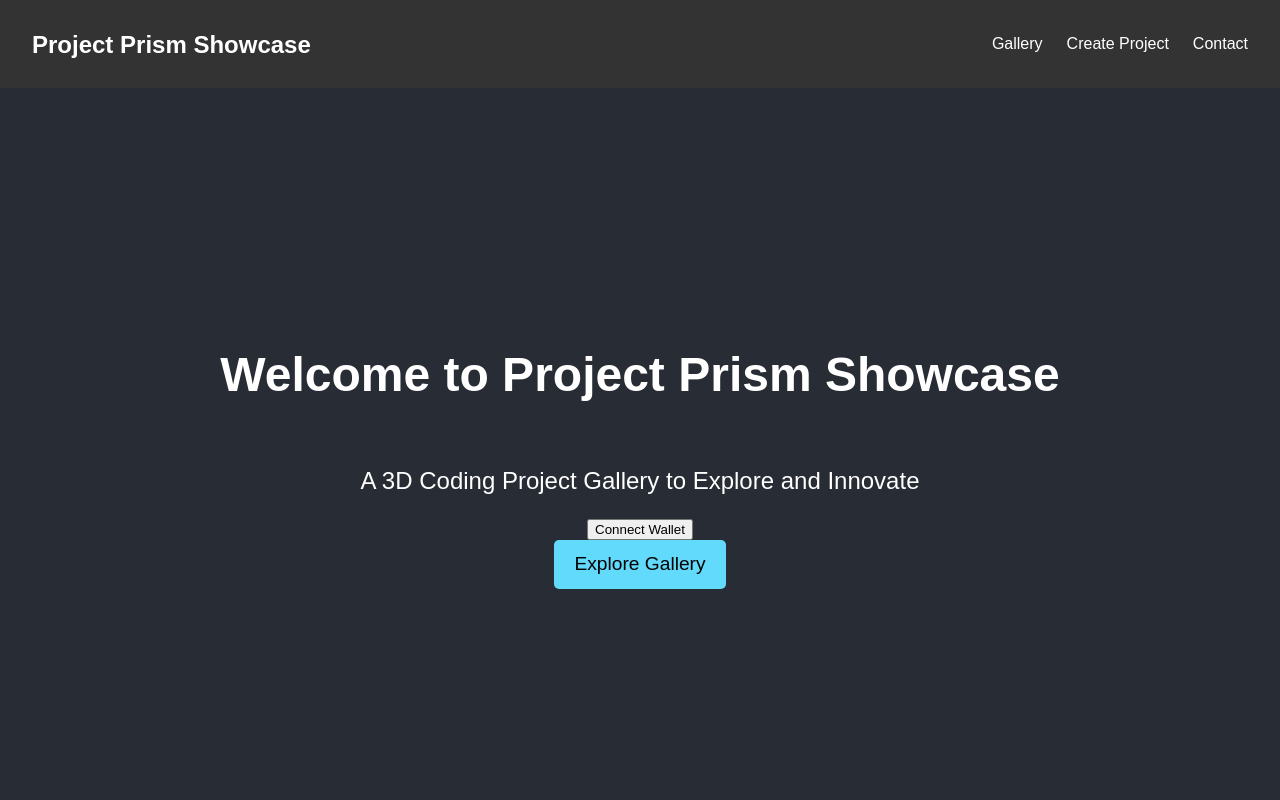
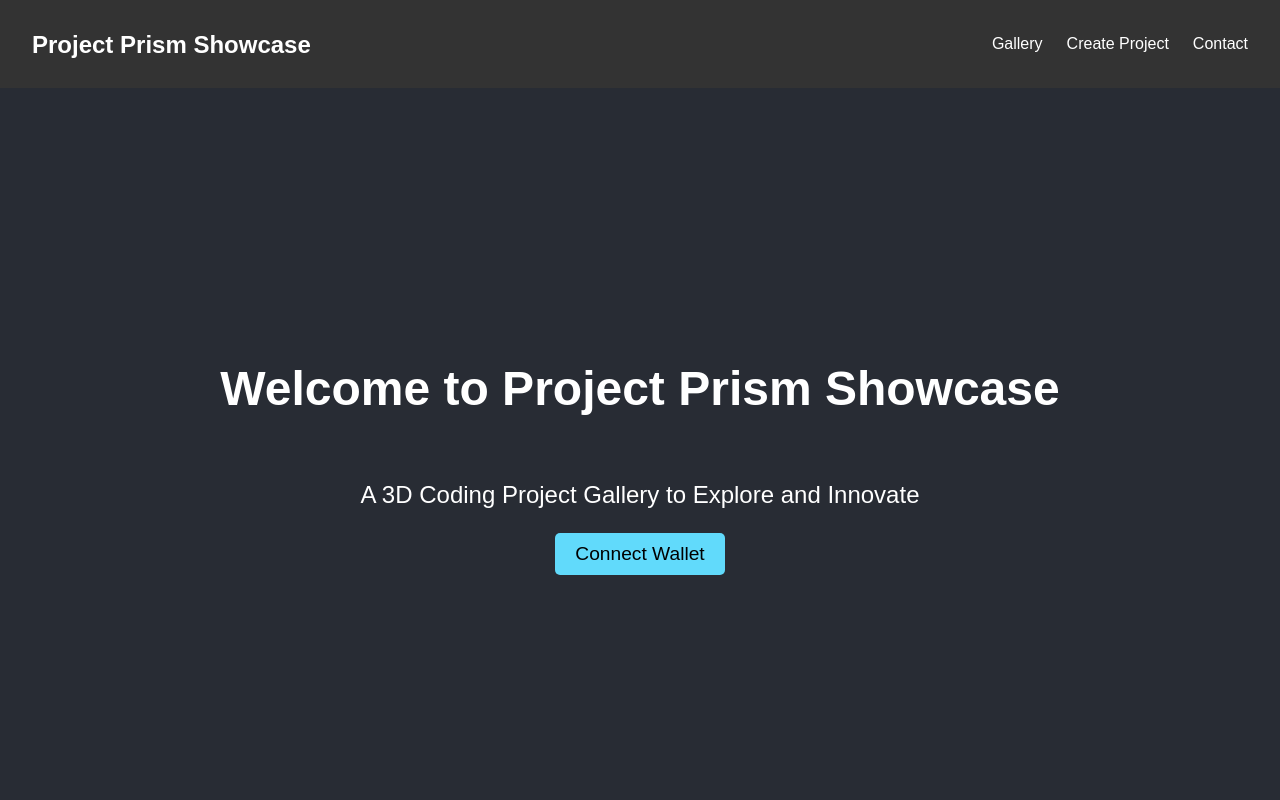
Before and after one commit to ysongh/Project-Prism-Showcase, a React (Vite) app in the folder reactjs/: page / in a window 1280 px wide. Shown: the top 800 px of the page. Built offline with nearby package versions, Linux system fonts and the light colour scheme; no server answers.

Commit message:
feat: update the Connect Wallet button

```diff
--- a/reactjs/src/page/Landing.jsx
+++ b/reactjs/src/page/Landing.jsx
@@ -1,10 +1,13 @@
-import React from 'react';
+import { useState } from 'react';
 import { Link } from "wouter";
 
 const Landing = () => {
+  const [address, setAddress] = useState('');
+
   const connectMetamask = async () => {
     const accounts = await window.ethereum.request({ method: 'eth_requestAccounts' });
     console.log(accounts[0]);
+    setAddress(accounts[0]);
   }
 
   return (
@@ -13,10 +16,9 @@
       <header className="hero">
         <h1>Welcome to Project Prism Showcase</h1>
         <p>A 3D Coding Project Gallery to Explore and Innovate</p>
-        <button onClick={() => connectMetamask()}>
+        {!address ? <button className="cta-button"  onClick={() => connectMetamask()}>
           Connect Wallet
-        </button>
-        <Link className="cta-button" href="/gallery">Explore Gallery</Link>
+        </button> : <Link className="cta-button" href="/gallery">Explore Gallery</Link>}
       </header>
 
       {/* Features Section */}
```
